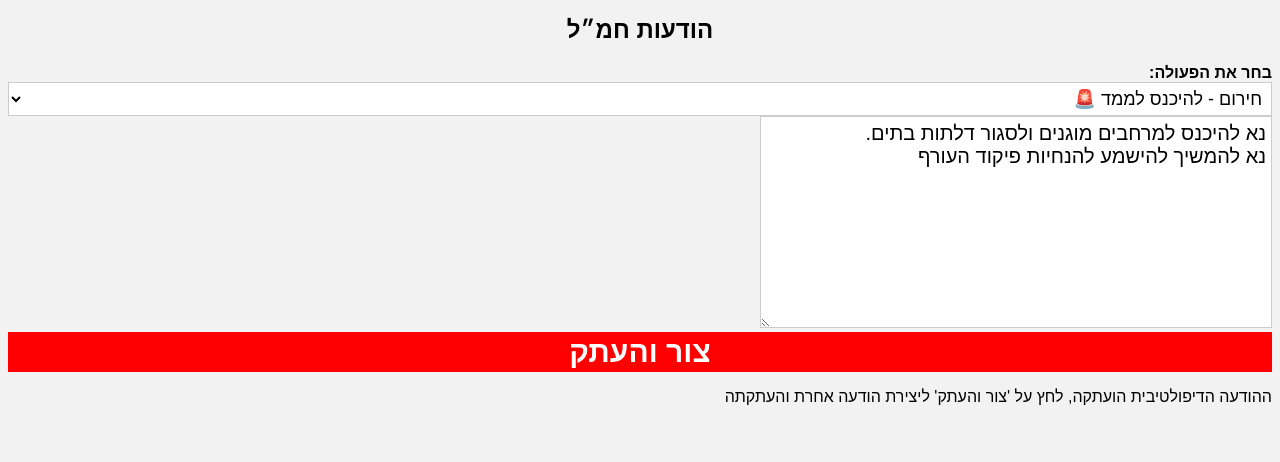
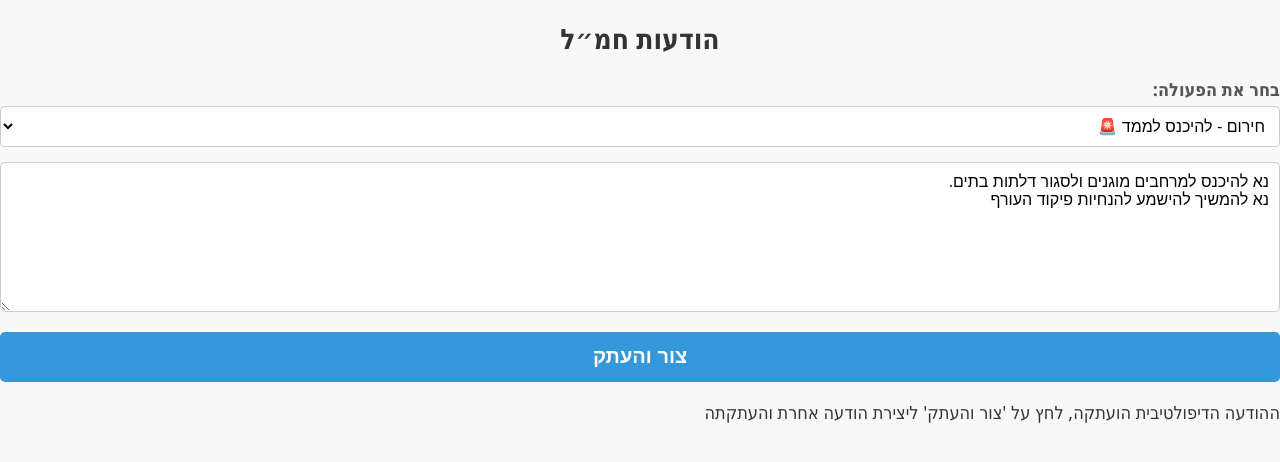
Before and after one commit to yonathan-shtekel/regba, a plain HTML site: page index.html in a window 1280 px wide. Drawn offline with Linux system fonts and the light colour scheme.

Commit message:
first commit

```diff
--- a/index.css
+++ b/index.css
@@ -1,52 +1,69 @@
 body {
-    background-color: #f2f2f2;
-    color: #000;
-    font-family: sans-serif;
-    font-size: 16px;
+    background-color: #f8f8f8;
+    color: #333;
+    font-family: 'Segoe UI', Tahoma, Geneva, Verdana, sans-serif;
+    font-size: 18px;
+    margin: 0;
+    padding: 0;
+}
+
+/* Add a media query for small screens */
+@media screen and (max-width: 600px) {
+    #givenMessage {
+        width: 100%;
+        box-sizing: border-box; /* Include padding and border in the total width */
+    }
 }
 
 label {
     font-weight: bold;
-    color: #000;
+    color: #555;
+    margin-bottom: 5px;
+    display: block;
 }
 
 select {
     width: 100%;
     background-color: #fff;
     border: 1px solid #ccc;
-    padding: 5px;
-    font-size: 18px;
+    padding: 10px;
+    font-size: 16px;
+    border-radius: 5px;
+    margin-bottom: 15px;
 }
 
 #givenMessage {
-    height: 200px;
-    width: 500px;
+    height: 150px;
+    width: 100%; /* Adjust width for small screens */
+    box-sizing: border-box; /* Include padding and border in the total width */
     background-color: #fff;
     border: 1px solid #ccc;
-    padding: 5px;
-    font-family: sans-serif;
-    font-size: 20px;
+    padding: 10px;
+    font-family: 'Arial', sans-serif;
+    font-size: 16px;
+    border-radius: 5px;
+    margin-bottom: 15px;
 }
 
 button {
     width: 100%;
-    height: 40px;
-    font-size: 30px;
+    height: 50px;
+    font-size: 20px; /* Adjust font size for small screens */
     font-weight: bold;
     color: #fff;
-    background-color: #ff0000;
+    background-color: #3498db;
     border: none;
+    border-radius: 5px;
     cursor: pointer;
 }
 
 button:hover {
-    background-color: #00ff15;
-
+    background-color: #2980b9;
 }
 
 h1 {
     text-align: center;
-    color: #000;
-    font-size: 24px;
+    color: #333;
+    font-size: 28px;
     margin-bottom: 20px;
 }
```
Also changed, not shown: manifest.json.
